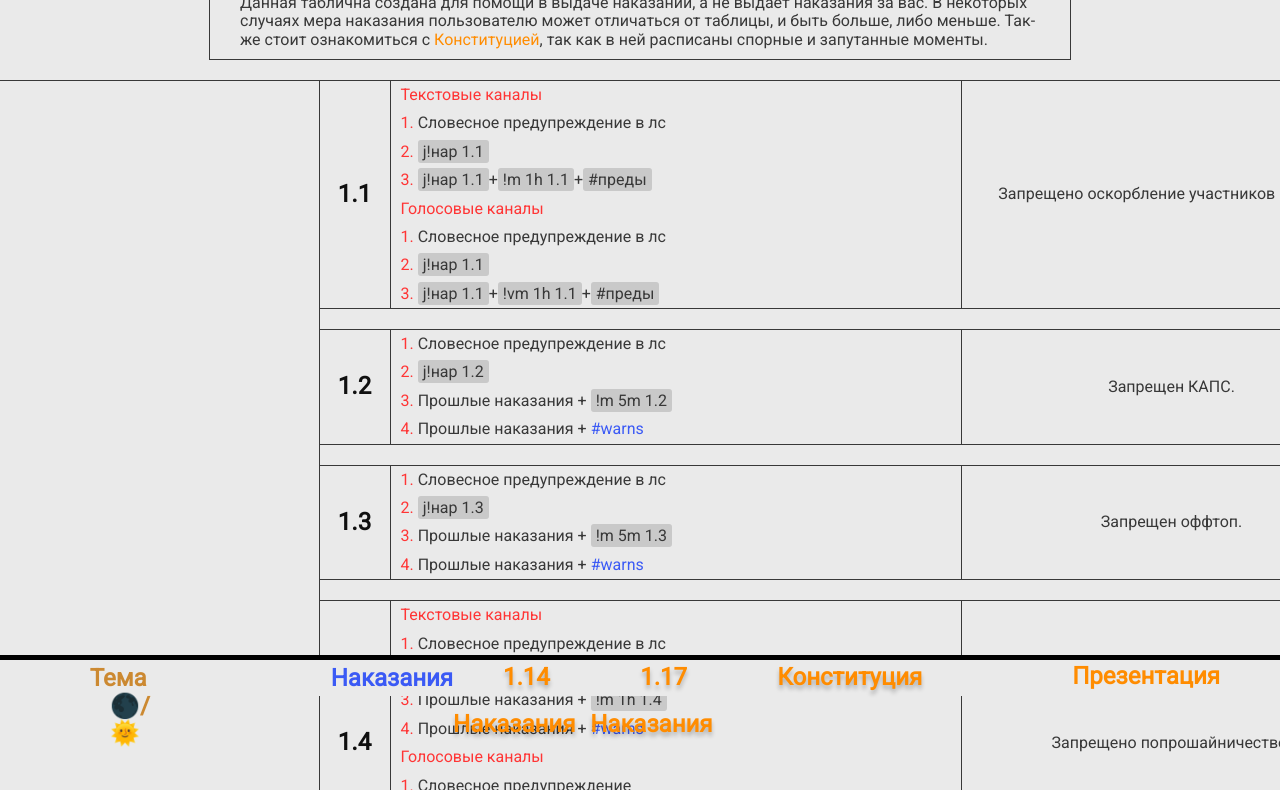
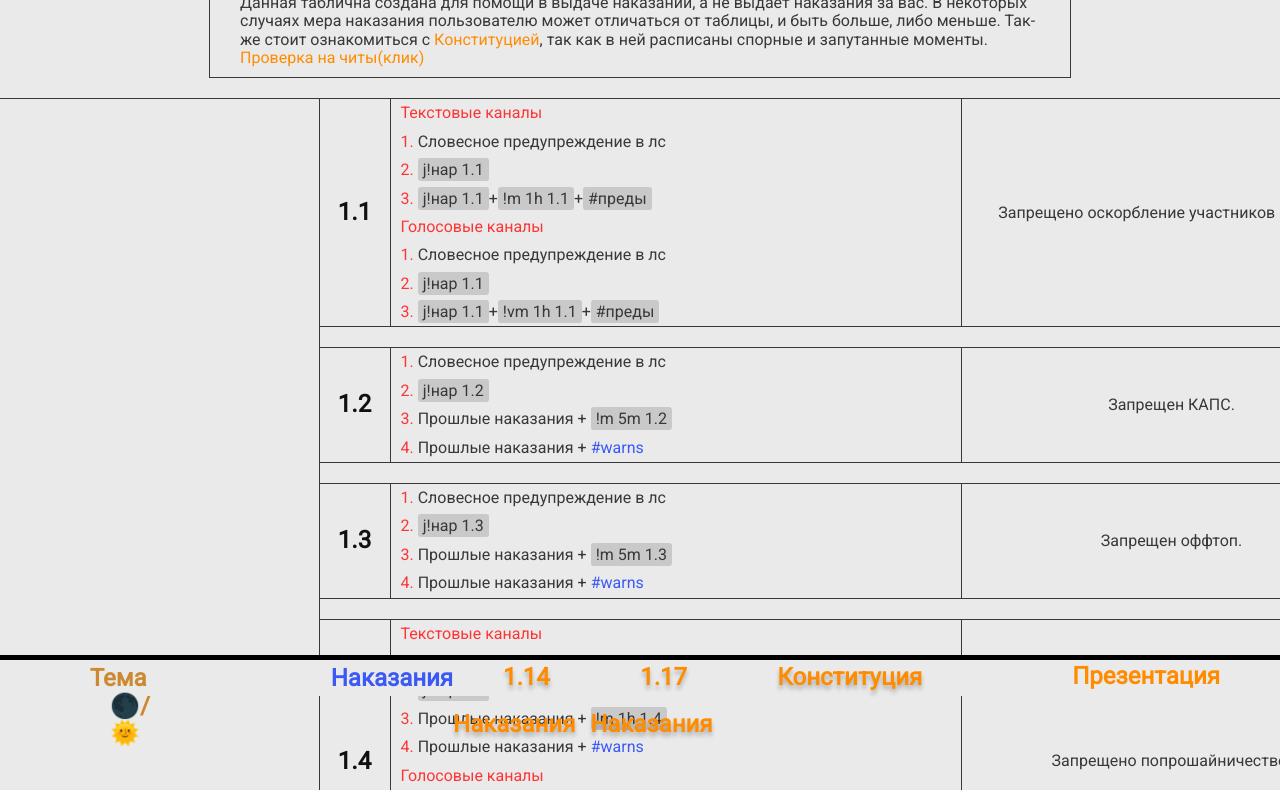
Before and after one commit to forzemain/CSGO-table, a plain HTML site: page index.html in a window 1280 px wide. Shown: the part 104-894 px from the top of the page. Drawn offline with Linux system fonts and the light colour scheme.

Commit message:
Update index.html

```diff
--- a/index.html
+++ b/index.html
@@ -20,7 +20,7 @@
                     <p>Данная таблична создана для помощи в выдаче наказаний, а не выдает наказания за вас.
                         В некоторых случаях мера наказания пользователю может отличаться от таблицы, и быть больше,
                         либо меньше. Так-же стоит ознакомиться с <a class="link-hover" href="constitution/constitution.html">Конституцией</a>, так как в ней
-                        расписаны спорные и запутанные моменты.
+                        расписаны спорные и запутанные моменты. <a class="link-hover" href="proverka na cheats.pdf">Проверка на читы(клик)</a></p>
                         <p></p>
                     </p>
                 </div>
```
